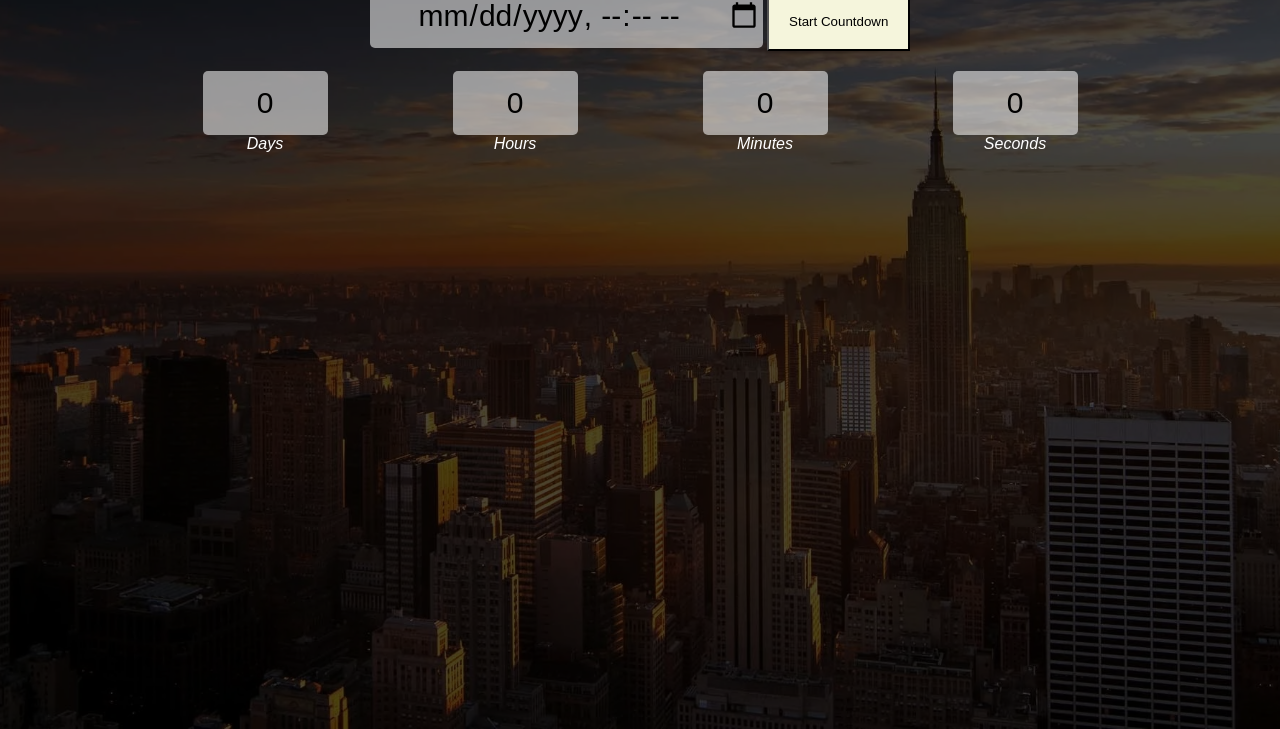
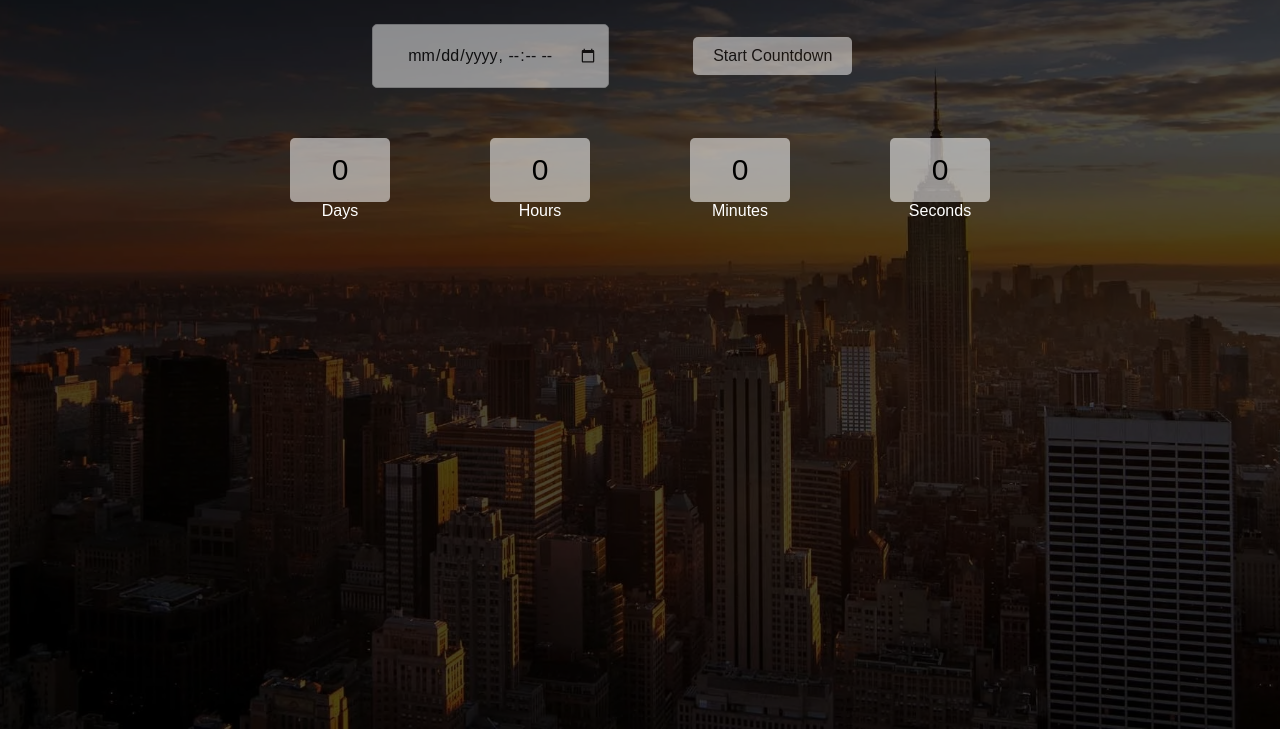
Before and after one commit to yaksheshgupta/revclock, a plain HTML site: page index.html in a window 1280 px wide. Shown: the part 71-800 px from the top of the page. Drawn offline with Linux system fonts and the light colour scheme.

Commit message:
minor changes

```diff
--- a/css/custom.css
+++ b/css/custom.css
@@ -10,7 +10,7 @@
     height: 100vh;
     background: url('../nycbg.webp') center center;
     background-size: cover;
-    font-style: italic;
+    text-decoration-style: dashed;
 }
 
 .overlay {
@@ -27,20 +27,28 @@
     color: white;
     text-align: center;
     font-size: 2.5rem;
+    margin-bottom: 40px;
+    font-family: 'Courier New', Courier, monospace;
+    text-decoration-style: dashed;
+
 }
 
+
 .col {
-    margin-top: 20px;
+    margin-top: 50px;
     width: 90%;
     display: flex;
     justify-content: center;
     color: white;
+    margin-bottom: 20px;
 }
 
 .col div {
-    width: 250px;
+    width: 200px;
     text-align: center;
+    margin-bottom: 20px;
 }
+
 
 input {
     width: 50%;
@@ -51,11 +59,59 @@ input {
     text-align: center;
     font-size: 30px;
 }
+/*#user-date {
+  width: 200px;
+  padding: 10px;
+  border: 1px solid #ccc;
+  border-radius: 5px;
+}*/
+
+#user-date {
+    width: 100%;
+    padding: 10px;
+    border: 1px solid #ccc;
+    border-radius: 5px;
+    font-size: 16px;
+    outline: none;
+    transition: border-color 0.2s ease;
+    background-color: white;
+    opacity: 0.5;
+  }
+
+
+  #user-date:hover {
+    background-color: black;
+    opacity: 0.5;
+    color: white;
+    font-size: 16px;
+    border-color: transparent;
+  }
+
+
+  #user-date:focus {
+    border-color: #007bff;
+    box-shadow: 0 0 5px rgba(0, 123, 255, 0.5);
+  }
+
 .inp-button{
     padding: 1.25rem;
-    background-color:beige;
+    background-color:white;
+    opacity: 0.5;
+    padding: 10px 20px;
+    margin-right: 7vh;
+    margin-left: 10vh;
+    color: black;
+    border: none;
+    border-radius: 5px;
+    cursor: pointer;
+    font-size: 16px;
 }
+.inp-button:hover {
+    background-color: #000204;
+    color: white;
+}
+
 .countdown-message{
-    color: red;
-    font-size: 50px;
+    color: rgba(10, 0, 0, 0.747);
+    font-size: 30px;
 }
```
